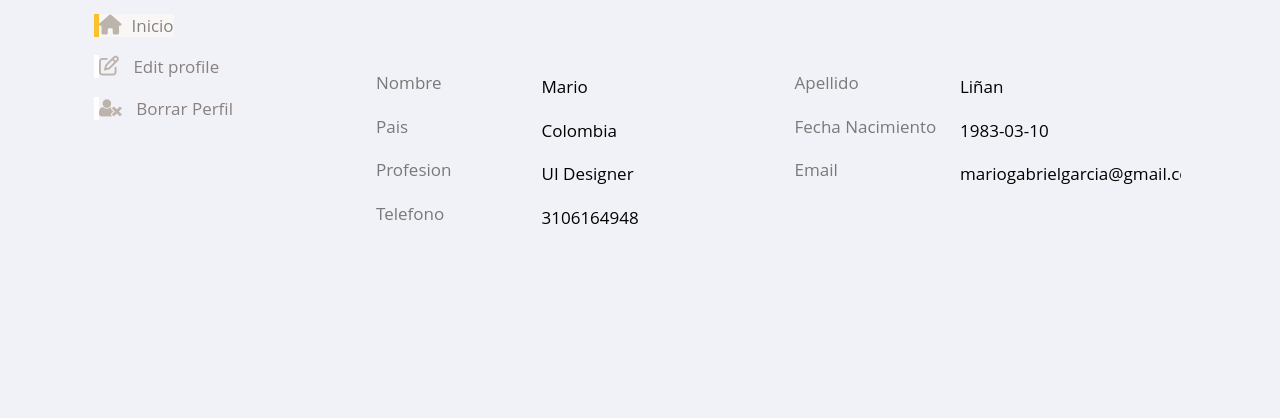
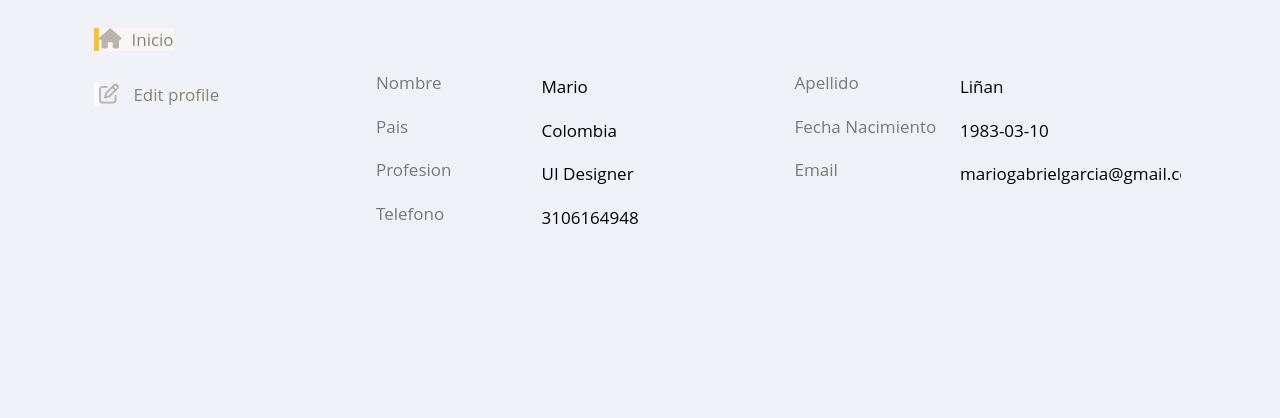
Before and after one commit to mlinang/Acuariofilia, a Flask app: page /perfil?codigo=4 in a window 1280 px wide. Shown: the part 328-746 px from the top of the page. Run offline with Flask 2, Linux system fonts and the light colour scheme; a user stored in the database is signed in; data comes from the database, SQL or seed files in the repository; some libraries are stand-ins or nearby versions.

Commit message:
boton edit

```diff
--- a/templates/perfil.html
+++ b/templates/perfil.html
@@ -70,8 +70,12 @@
                     <div class="menu">
                         <ul class="nav nav-pills nav-stacked">
                             <li class="active"><a href="{{'feed'}}"> <i class="fas fa-home"></i>Inicio</a></li>
-                            <li><a href="#"> <i class="fa fa-edit"></i> Edit profile</a></li>
-                            <li><a href="#"> <i class="fa fa-user-times"></i> Borrar Perfil</a></li>
+                            {%if session['id']==psel[0]%}
+                                <li><a href="{{'dashboard'}}"> <i class="fa fa-edit"></i> Edit profile</a></li>
+                            {%endif%}
+                            {%if session['role']==1%}
+                                <li><a href="#"> <i class="fa fa-user-times"></i> Borrar Perfil</a></li>
+                            {%endif%}
                         </ul>
                     </div>
                 </div>
```
